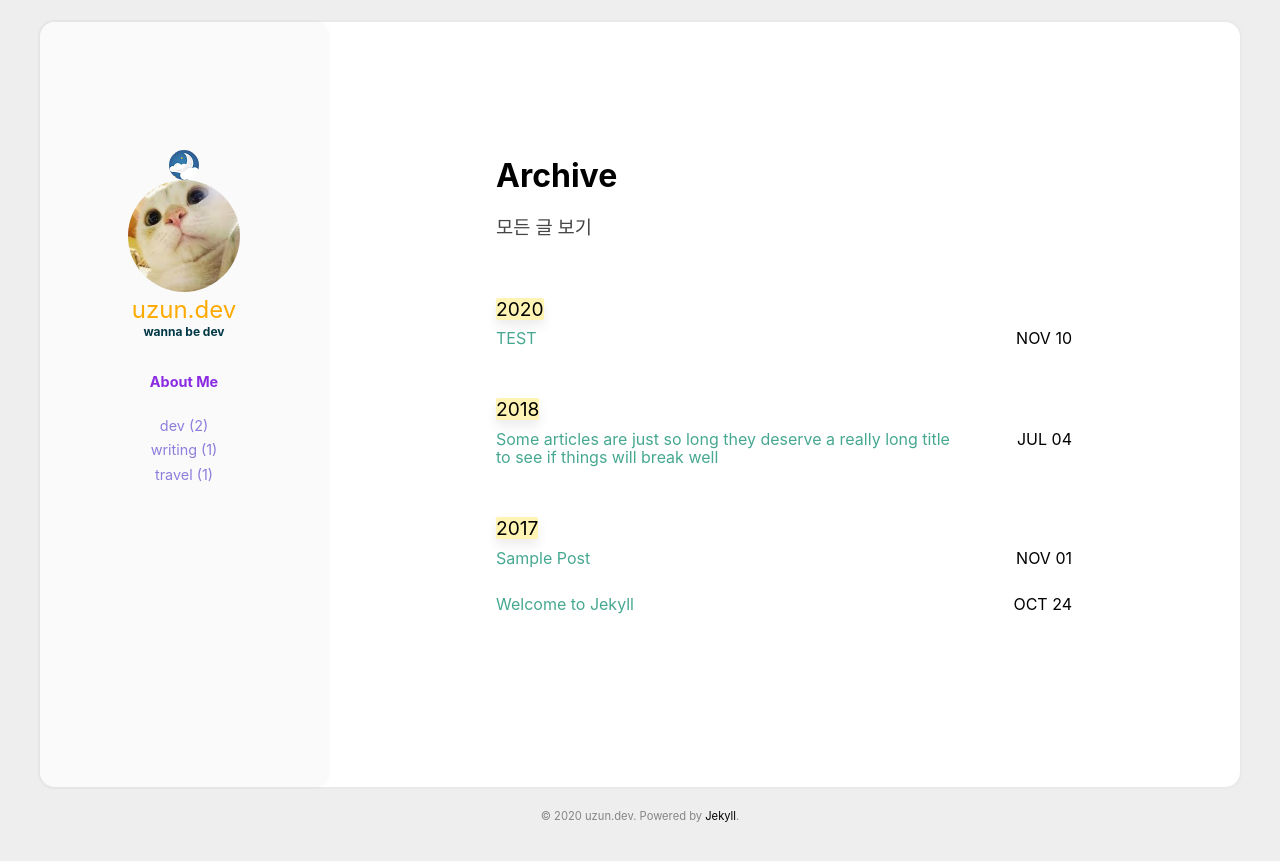
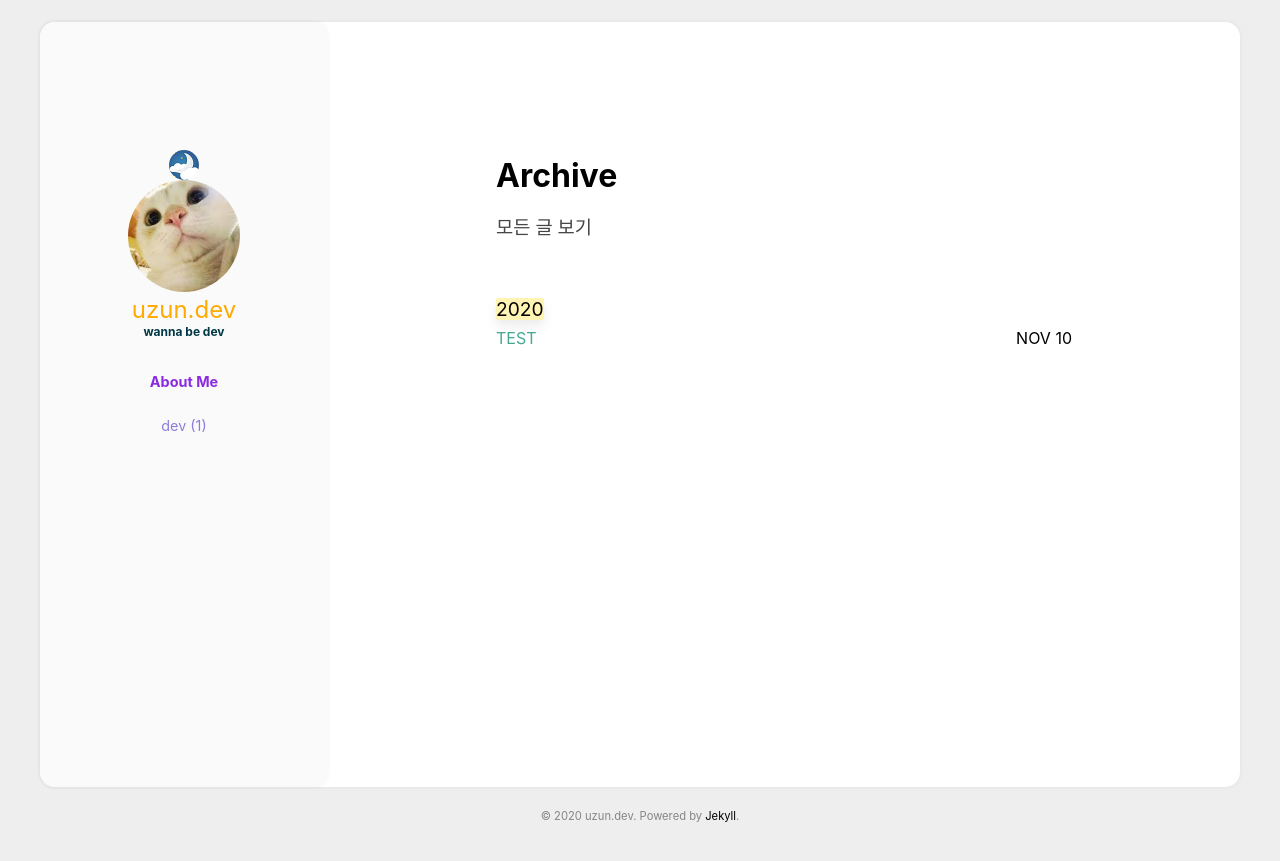
Before and after one commit to Kick-snare/Kick-snare.github.io, a Jekyll site: the page built from index.html, in a window 1280 px wide. Shown: the top 861 px of the page. Built offline with Jekyll 4.4.1, drawn with Linux system fonts in a browser that asks for light colours.

Commit message:
set for start

```diff
--- a/_posts/2018-07-04-t1.md
+++ /dev/null
@@ -1,7 +0,0 @@
----
-title: Some articles are just so long they deserve a really long title to see if things will break well
-categories: [travel]
-comments: true
----
-
-Lorem ipsum dolor sit amet, consectetur adipiscing elit. Fusce bibendum neque eget nunc mattis eu sollicitudin enim tincidunt. Vestibulum lacus tortor, ultricies id dignissim ac, bibendum in velit. Proin convallis mi ac felis pharetra aliquam. Curabitur dignissim accumsan rutrum. In arcu magna, aliquet vel pretium et, molestie et arcu. Mauris lobortis nulla et felis ullamcorper bibendum. Phasellus et hendrerit mauris. Proin eget nibh a massa vestibulum pretium. Suspendisse eu nisl a ante aliquet bibendum quis a nunc. Praesent varius interdum vehicula. Aenean risus libero, placerat at vestibulum eget, ultricies eu enim. Praesent nulla tortor, malesuada adipiscing adipiscing sollicitudin, adipiscing eget est.
--- a/categories/dev.html
+++ b/categories/dev.html
@@ -1,6 +1,6 @@
 ---
 layout: page
-type: dev
+type: DEV
 ---
 
 {% include archive.html %}
--- a/categories/travel.html
+++ /dev/null
@@ -1,6 +0,0 @@
----
-layout: page
-type: travel
----
-
-{% include archive.html %}
--- a/categories/writing.html
+++ /dev/null
@@ -1,6 +0,0 @@
----
-layout: page
-type: writing
----
-
-{% include archive.html %}
```
Also changed, not shown: _drafts/2020-11-10-test.md (added, +28 -0 lines), _posts/2017-10-24-welcome.md (deleted, +0 -25 lines), _posts/2017-11-01-s2.md (deleted, +0 -52 lines).
